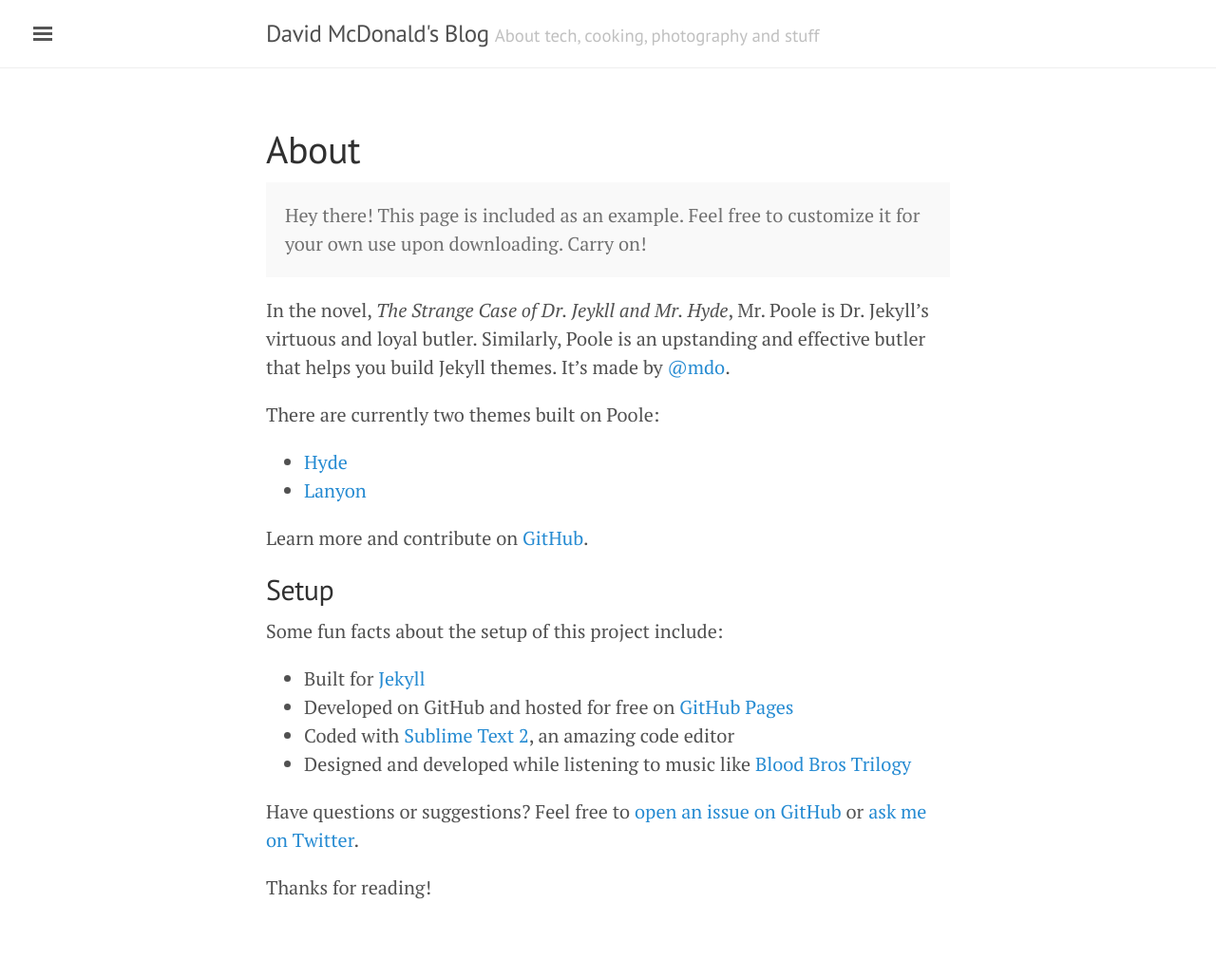
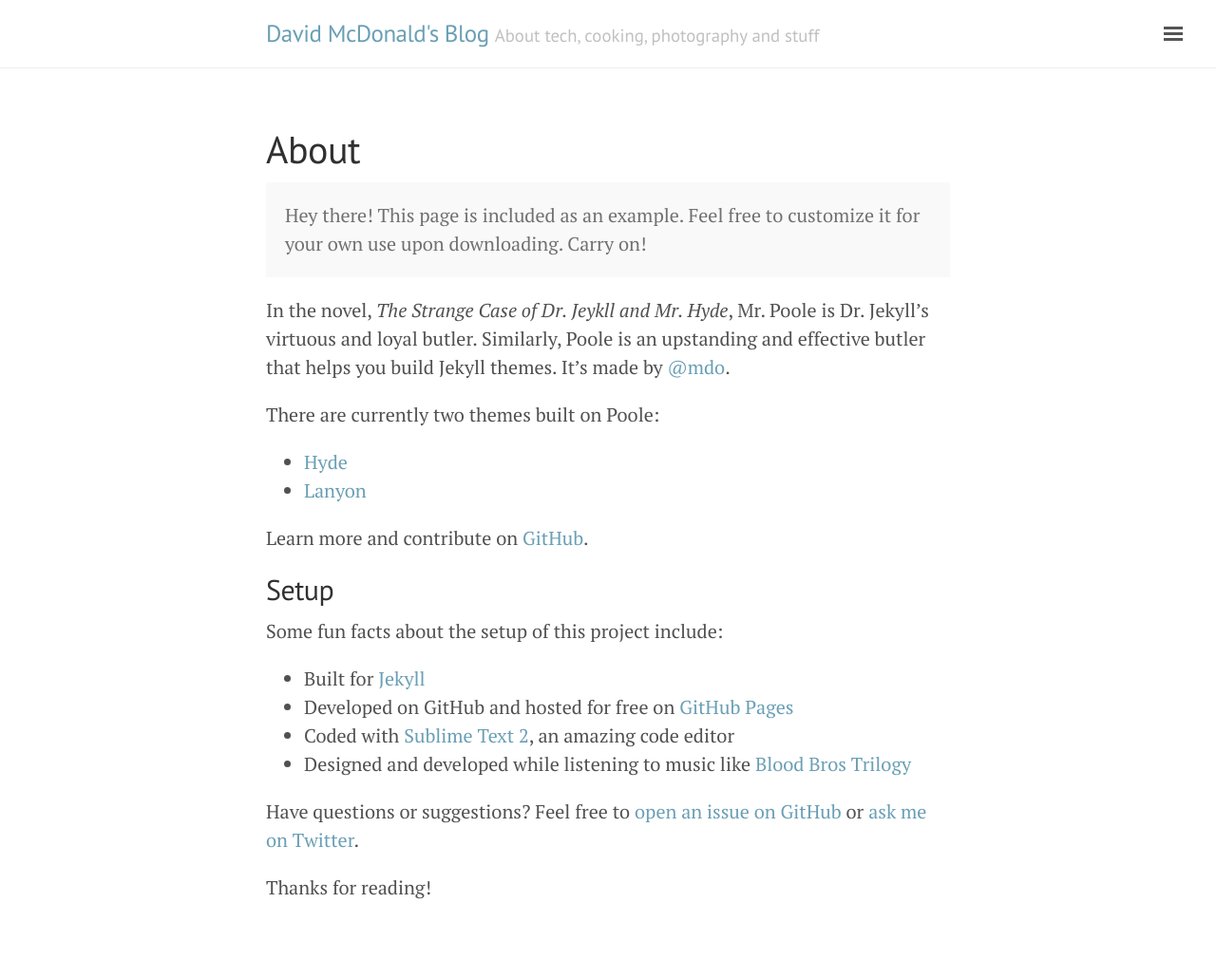
Before and after one commit to davidmcd/davidmcd.github.io, a Jekyll site: the page built from about.md, in a window 1280 px wide. Shown: the whole page at 95% size. Built offline with Jekyll 4.4.1, drawn with Linux system fonts in a browser that asks for light colours.

Commit message:
added some style

```diff
--- a/_layouts/default.html
+++ b/_layouts/default.html
@@ -3,7 +3,7 @@
 
   {% include head.html %}
 
-  <body>
+  <body class="theme-base-0d layout-reverse">
 
     {% include sidebar.html %}
 
```
